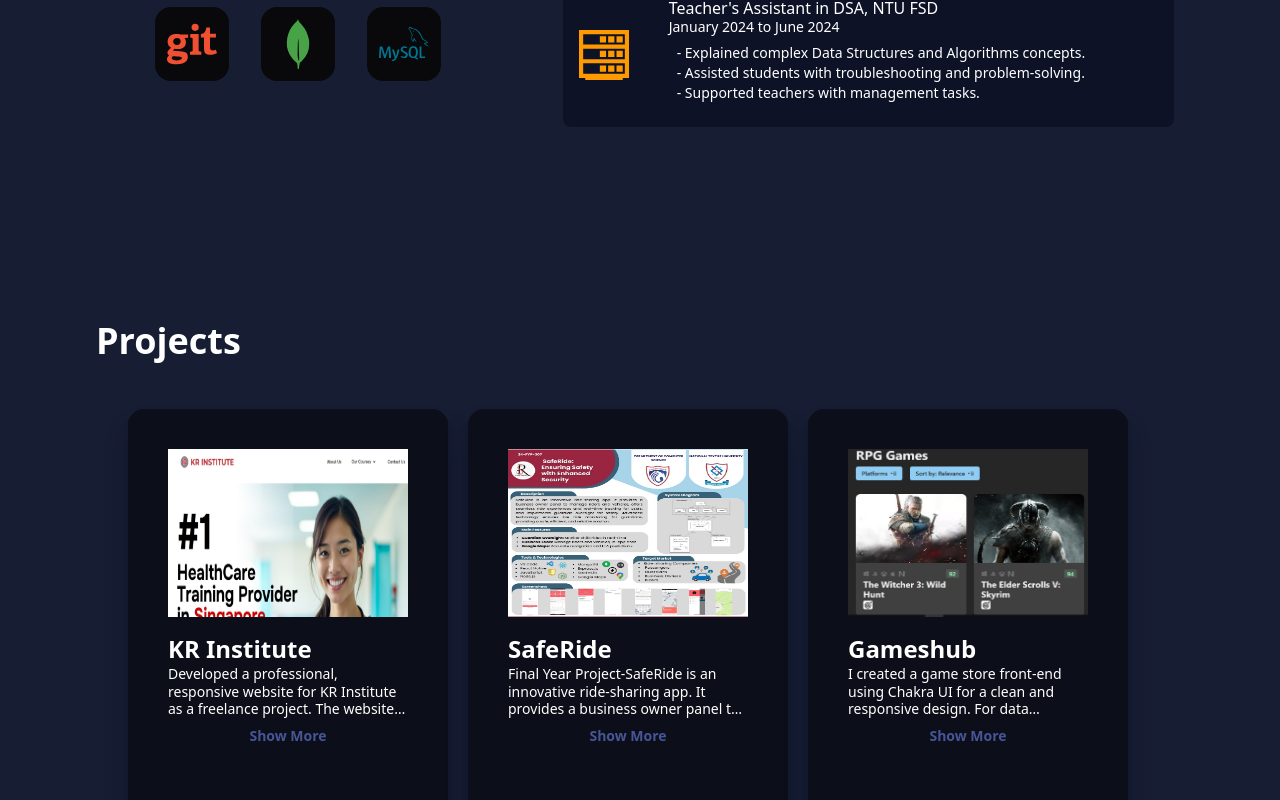
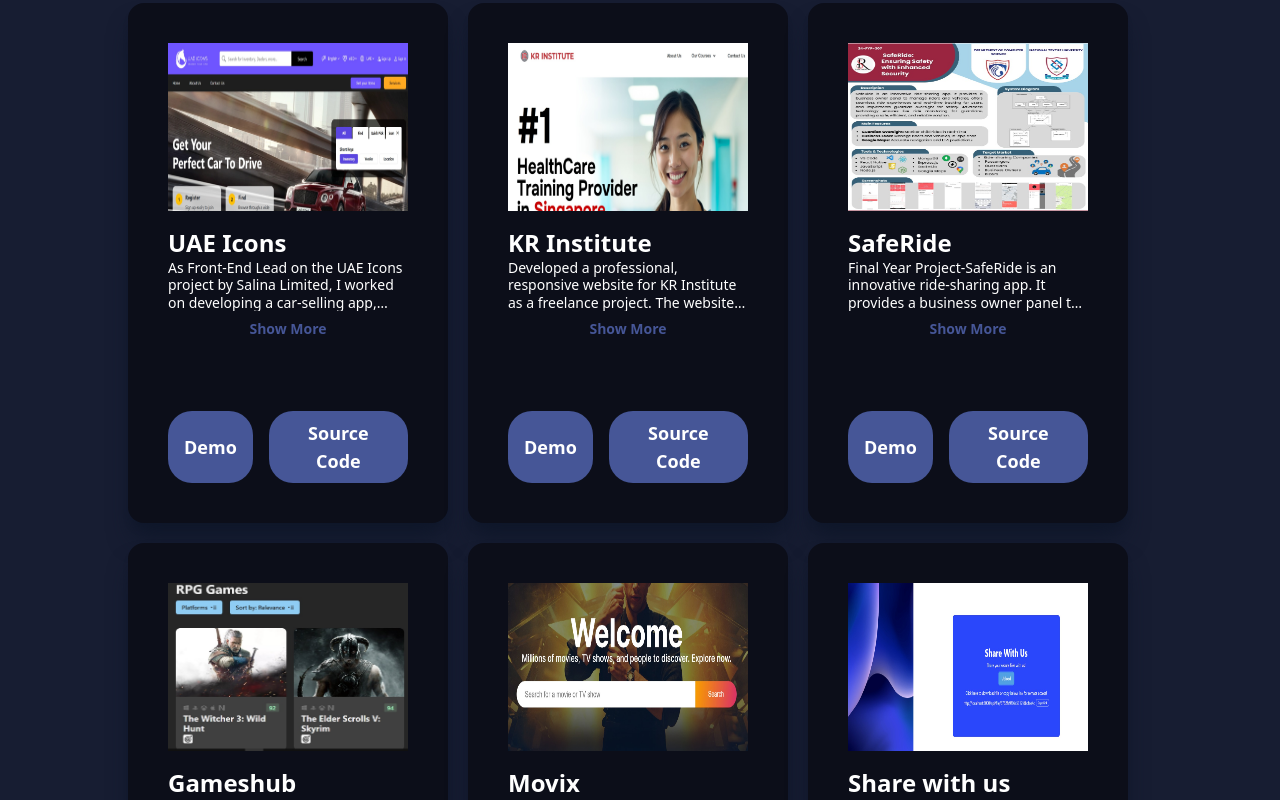
Before and after one commit to mhamzaaftab1166/Portolio-Site, a React (Vite) app: page / in a window 1280 px wide. Shown: the part 1952-2752 px from the top of the page. Built offline with nearby package versions, Linux system fonts and the light colour scheme.

Commit message:
add moe projects

```diff
--- a/src/Components/Home/Home.jsx
+++ b/src/Components/Home/Home.jsx
@@ -27,7 +27,7 @@
         </button>
       </div>
       <div>
-        <img
+        {/* <img
           style={{
             height: "auto",
             maxWidth: "100%",
@@ -36,7 +36,7 @@
           className="img-fluid ms-2" // Bootstrap class for responsive images
           src={avatarImg}
           alt="Avatar"
-        />
+        /> */}
       </div>
     </div>
   );
--- a/src/Components/Projects/ProjectCard.jsx
+++ b/src/Components/Projects/ProjectCard.jsx
@@ -72,7 +72,7 @@
 
   const handleSourceCodeClick = () => {
     if (!frontendCode && !backendCode) {
-      alert("No code available");
+      alert("Code is private, Can show during interview!");
     } else if (frontendCode && backendCode) {
       // Both front-end and back-end code are available, show modal
       setShowModal(true);
--- a/src/Components/Projects/Projects.jsx
+++ b/src/Components/Projects/Projects.jsx
@@ -5,6 +5,8 @@
 import gameshub from "../../assets/gamehub.jpeg";
 import movix from "../../assets/movix.jpeg";
 import kr from "../../assets/kr.jpeg";
+import uaeicon from "../../assets/uaeicon.jpeg";
+import share from "../../assets/share.jpeg";
 
 const Projects = () => {
   return (
@@ -12,17 +14,25 @@
       <h1 className="text-2xl md:text-4xl text-white font-bold">Projects</h1>
       <div className="py-12 px-8 flex flex-wrap gap-5">
         <ProjectCard
+          title="UAE Icons"
+          main="As Front-End Lead on the UAE Icons project by Salina Limited, I
+                    worked on developing a car-selling app, integrating a bidding
+                    feature. I utilized Next.js for the front end, Redux for state
+                    management, and Bootstrap to create a responsive design
+                    based on Figma specifications, ensuring seamless API
+                    integration"
+          url={"https://uaeicons.com/"}
+          image={uaeicon}
+        />
+        <ProjectCard
           title="KR Institute"
           main="Developed a professional, responsive website for KR Institute as a freelance project. The website highlights the institute's offerings, ensuring an intuitive and user-friendly experience through modern web development technologies."
-          frontendCode="https://github.com/contact-igt/krinstitute-frontend"
-          url={"https://krinstitutions.vercel.app/"}
+          url={"https://krinstitute.sg/"}
           image={kr}
         />
         <ProjectCard
           title="SafeRide"
           main="Final Year Project-SafeRide is an innovative ride-sharing app. It provides a business owner panel to manage riders and vehicles, offers seamless ride experiences and real-time tracking for users, and implements guardian oversight for safety. Advanced technology ensures live ride monitoring for guardians, providing a safe, efficient, and reliable solution. Developed this app using React Native, Node.js, Express.js, MongoDB, Socket.io, and Google Maps"
-          frontendCode="https://github.com/mhamzaaftab1166/SafeRide-FYP"
-          backendCode="https://github.com/mhamzaaftab1166/SafeRide-FYP-Backend"
           image={saferideImage}
           video={saferide}
         />
@@ -43,6 +53,13 @@
           image={movix}
           frontendCode={"https://github.com/mhamzaaftab1166/movix-react"}
         />
+        <ProjectCard
+          title="Share with us"
+          main="Upload your document and generate a secure shareable link with ease. Share the link with anyone, and they can download the file directly. Built using React.js with Chakra UI for a smooth interface, and powered by Node.js and MongoDB for secure file handling. Simplify document sharing today!"
+          image={share}
+          frontendCode={"https://github.com/mhamzaaftab1166/file-sharing-react"}
+          backendCode={"https://github.com/mhamzaaftab1166/file-sharinng-api"}
+        />
       </div>
     </div>
   );
```
Also changed, not shown: src/assets/share.jpeg (added), src/assets/uaeicon.jpeg (added).
